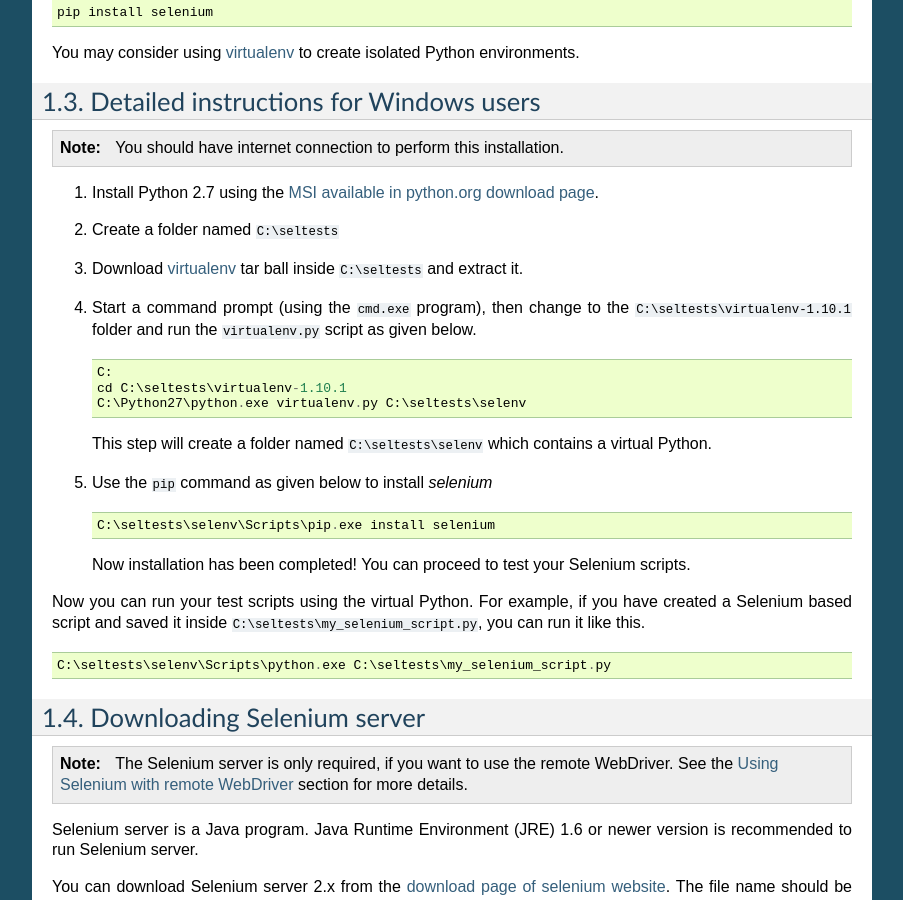
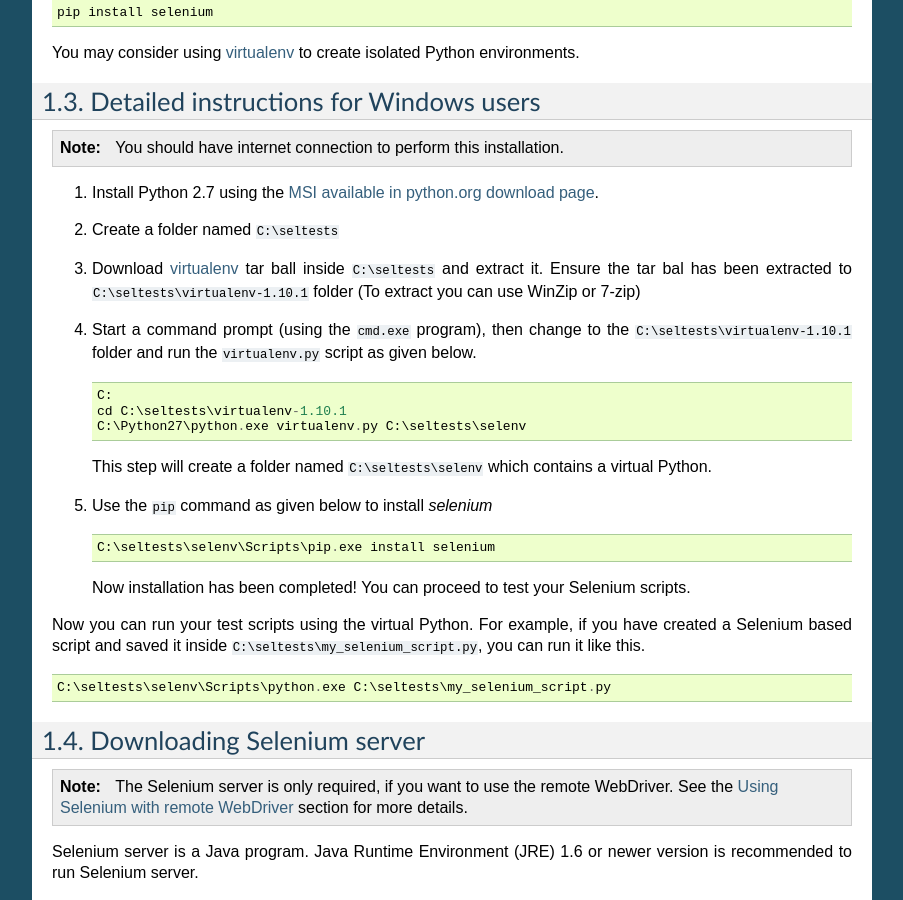
Before and after one commit to baijum/selenium-python, a Sphinx documentation site: the page built from source/installation.rst, in a window 1280 px wide and 900 px high, scrolled down 497 px. Shown: the whole window, without its empty margins (198-1101 px from the left). Built offline with Sphinx 7.4.7, drawn with Linux system fonts in a browser that asks for light colours.

Commit message:
confirmation is always better

```diff
--- a/source/installation.rst
+++ b/source/installation.rst
@@ -52,7 +52,8 @@
 
 3. Download `virtualenv
    <https://pypi.python.org/packages/source/v/virtualenv/virtualenv-1.10.1.tar.gz>`_
-   tar ball inside ``C:\seltests`` and extract it.
+   tar ball inside ``C:\seltests`` and extract it.  Ensure the tar bal has been extracted
+   to ``C:\seltests\virtualenv-1.10.1`` folder (To extract you can use WinZip or 7-zip)
 
 4. Start a command prompt (using the ``cmd.exe`` program), then change
    to the ``C:\seltests\virtualenv-1.10.1`` folder and run the ``virtualenv.py`` script
```
